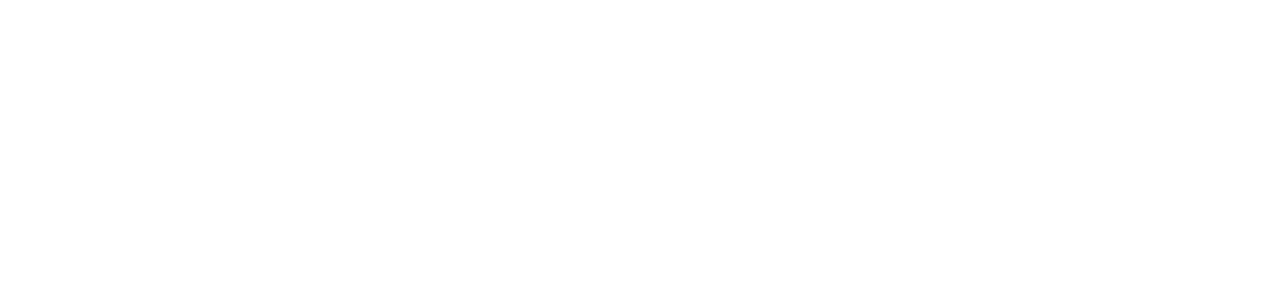
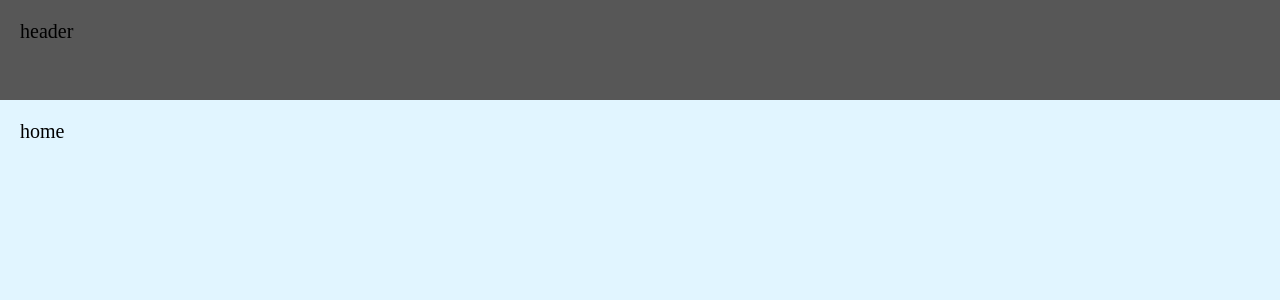
Before and after one commit to kozzztia/games, a Next.js app: page / in a window 1280 px wide. Shown: the top 300 px of the page. Built offline with nearby package versions, Linux system fonts and the light colour scheme.

Commit message:
cofigure layout header main

```diff
--- a/public/dictionary/dictionary.ts
+++ b/public/dictionary/dictionary.ts
@@ -1,9 +1,7 @@
 
 const dictionary = {
-    header : {
-        title : "",
-        logo : "",
-    }
+    headerTitle : "header",
+    homeTitle : "home"
 }
 
 
--- a/src/app/layout.tsx
+++ b/src/app/layout.tsx
@@ -1,6 +1,10 @@
-import '@/styles/globals.css'
+import '@/styles/globals.scss'
+import style from "@/styles/layout.module.scss"
 import type {Metadata} from 'next'
 import React from "react";
+import LayoutHeader from "@/components/Layout/Header/LayoutHeader";
+
+import LayoutMain from "@/components/Layout/Main/LayoutMain";
 
 export const metadata: Metadata = {
     title: 'Create Next App',
@@ -12,21 +16,16 @@
         <html lang="en">
         <body>
 
-        <header>
-
+        <header className={style.layoutHeader}>
+            <LayoutHeader/>
         </header>
 
-        <nav>
-
-        </nav>
-
-        <main>
-            {children}
+        <main className={style.layoutMain}>
+            <LayoutMain>
+                {children}
+            </LayoutMain>
         </main>
 
-        <footer>
-
-        </footer>
         </body>
         </html>
     )
--- a/src/app/page.tsx
+++ b/src/app/page.tsx
@@ -1,9 +1,12 @@
 
 import style from "@/styles/home.module.scss"
+import dictionary from "../../public/dictionary/dictionary";
 
 export default function Home() {
+  const {homeTitle} = dictionary
   return (
   <div className={style.home}>
+    {homeTitle}
   </div>
   )
 }
--- /dev/null
+++ b/src/components/Layout/Header/LayoutHeader.tsx
@@ -0,0 +1,14 @@
+import React from 'react';
+import style from "../style.module.scss";
+import dictionary from "../../../../public/dictionary/dictionary";
+
+const LayoutHeader = () => {
+    const {headerTitle} = dictionary;
+    return (
+        <div className={style.header}>
+            {headerTitle}
+        </div>
+    );
+};
+
+export default LayoutHeader;
--- /dev/null
+++ b/src/components/Layout/Main/LayoutMain.tsx
@@ -0,0 +1,14 @@
+import React from 'react';
+import style from "../style.module.scss";
+
+const LayoutMain = ({children} : {children: React.ReactNode}) => {
+    return (
+        <div className={style.main}>
+            {
+                children
+            }
+        </div>
+    );
+};
+
+export default LayoutMain;
--- /dev/null
+++ b/src/components/Layout/style.module.scss
@@ -0,0 +1,14 @@
+@import "@/styles/mixin";
+
+
+.header, .main{
+  @include main-container-styles;
+}
+.header{
+  min-height: var(--header-height);
+}
+
+.main{
+
+  min-height: var(--main-height);
+}
--- a/src/styles/globals.css
+++ /dev/null
@@ -1,25 +0,0 @@
-:root {
-  --max-width: 1600px;
-  --centred-page : 0 auto;
-  --main-size : 20px;
-}
-
-
-* {
-  box-sizing: border-box;
-  padding: 0;
-  margin: 0;
-  border: none;
-  outline: none;
-}
-
-html,
-body {
-  max-width: 100vw;
-  overflow-x: hidden;
-}
-
-a {
-  color: inherit;
-  text-decoration: none;
-}
--- /dev/null
+++ b/src/styles/globals.scss
@@ -0,0 +1,36 @@
+@import "mixin";
+
+:root {
+  --max-width: 1600px;
+  --centred-page : 0 auto;
+  --main-font-size : 20px;
+  //container
+  --container-desctop-padding : 20px;
+  --container-tablet-padding : 10px;
+  --container-mobile-padding : 5px;
+  //layout
+  --header-height : 100px;
+  --main-height : calc(100vh - var(--header-height));
+}
+* {
+  box-sizing: border-box;
+  padding: 0;
+  margin: 0;
+  border: none;
+  outline: none;
+}
+
+html,
+body {
+  max-width: 100vw;
+  min-height: auto;
+  overflow-x: hidden;
+  font-size: var(--main-font-size);
+}
+body{
+  position: relative;
+}
+a {
+  color: inherit;
+  text-decoration: none;
+}
--- a/src/styles/home.module.scss
+++ b/src/styles/home.module.scss
@@ -1,3 +1,4 @@
 .home{
   position: relative;
+
 }
--- /dev/null
+++ b/src/styles/layout.module.scss
@@ -0,0 +1,13 @@
+.layoutHeader{
+  width : 100%;
+  position: fixed;
+  min-height: var(--header-height) ;
+  background: rgba(87, 87, 87, 1);
+}
+.layoutMain{
+  margin-top: var(--header-height);
+  position: relative;
+  width : 100%;
+  min-height: var(--main-height);
+  background: rgba(184, 230, 255, 0.42);
+}
--- /dev/null
+++ b/src/styles/mixin.scss
@@ -0,0 +1,25 @@
+@mixin desktop {
+  @media (max-width :1600px)  {@content}
+}
+@mixin tablet {
+  @media (max-width :680px){@content}
+}
+@mixin mobile {
+  @media (max-width :320px)  {@content}
+}
+
+@mixin main-container-styles{
+  position: relative;
+  max-width: var(--max-width);
+  margin : var(--centred-page);
+  padding : var(--container-desctop-padding);
+  @include desktop{
+    padding : var(--container-desctop-padding)
+  }
+  @include tablet{
+    padding : var(--container-tablet-padding)
+  }
+  @include mobile{
+    padding : var(--container-mobile-padding)
+  }
+}
```
